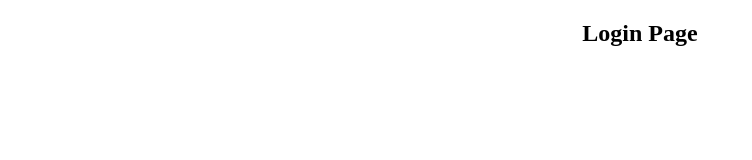
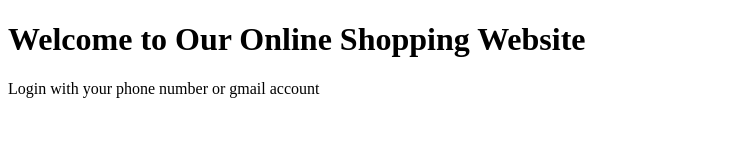
Before and after one commit to HrithikaChalla/Task-2, a plain HTML site: page login.html in a window 1280 px wide. Shown: the whole page, without its empty margins (0-752 px from the left). Drawn offline with Linux system fonts and the light colour scheme.

Commit message:
Update login.html

```diff
--- a/login.html
+++ b/login.html
@@ -1,6 +1,15 @@
 <!DOCTYPE html>
 <html>
+<head>
+    <title>Login</title>
+</head>
 <body>
-    <h2 align="center">Login Page</h2>
+
+<h1>Welcome to Our Online Shopping Website</h1>
+
+<p>
+Login with your phone number or gmail account
+</p>
+
 </body>
 </html>
```
